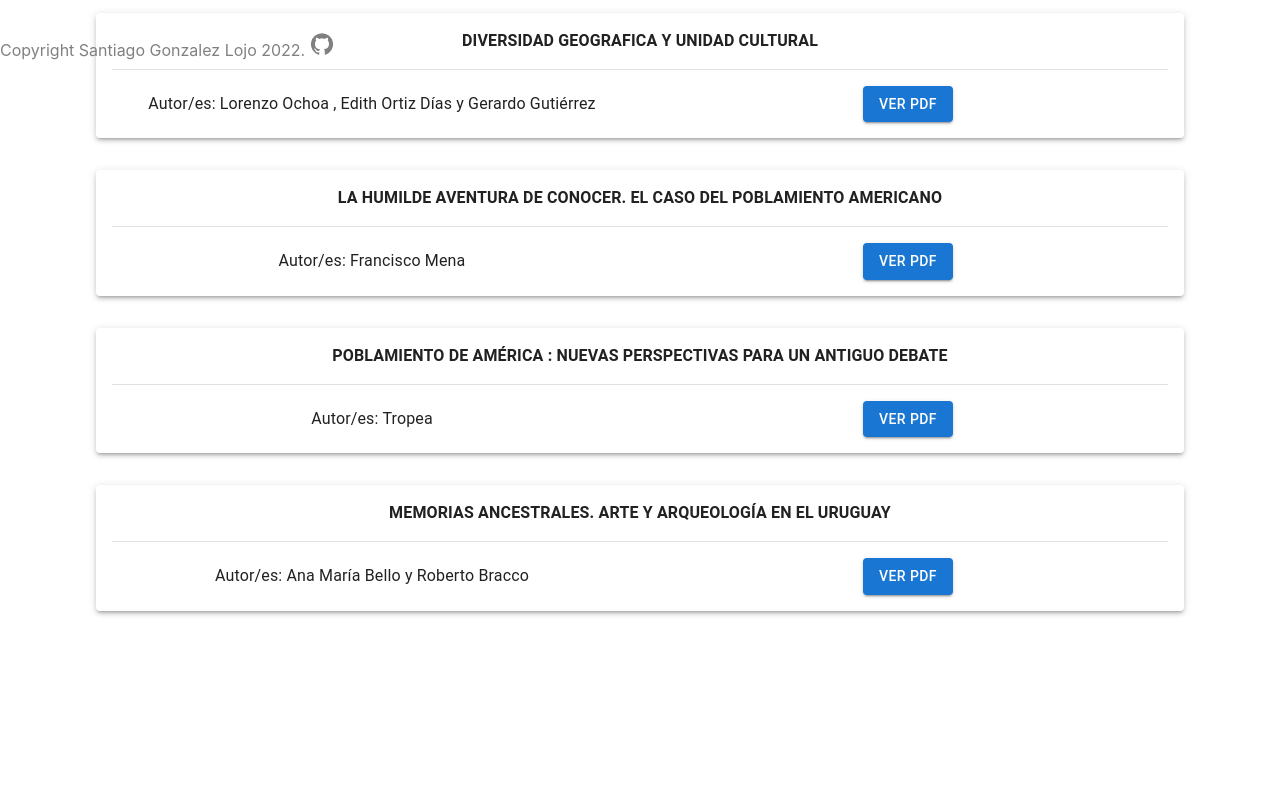
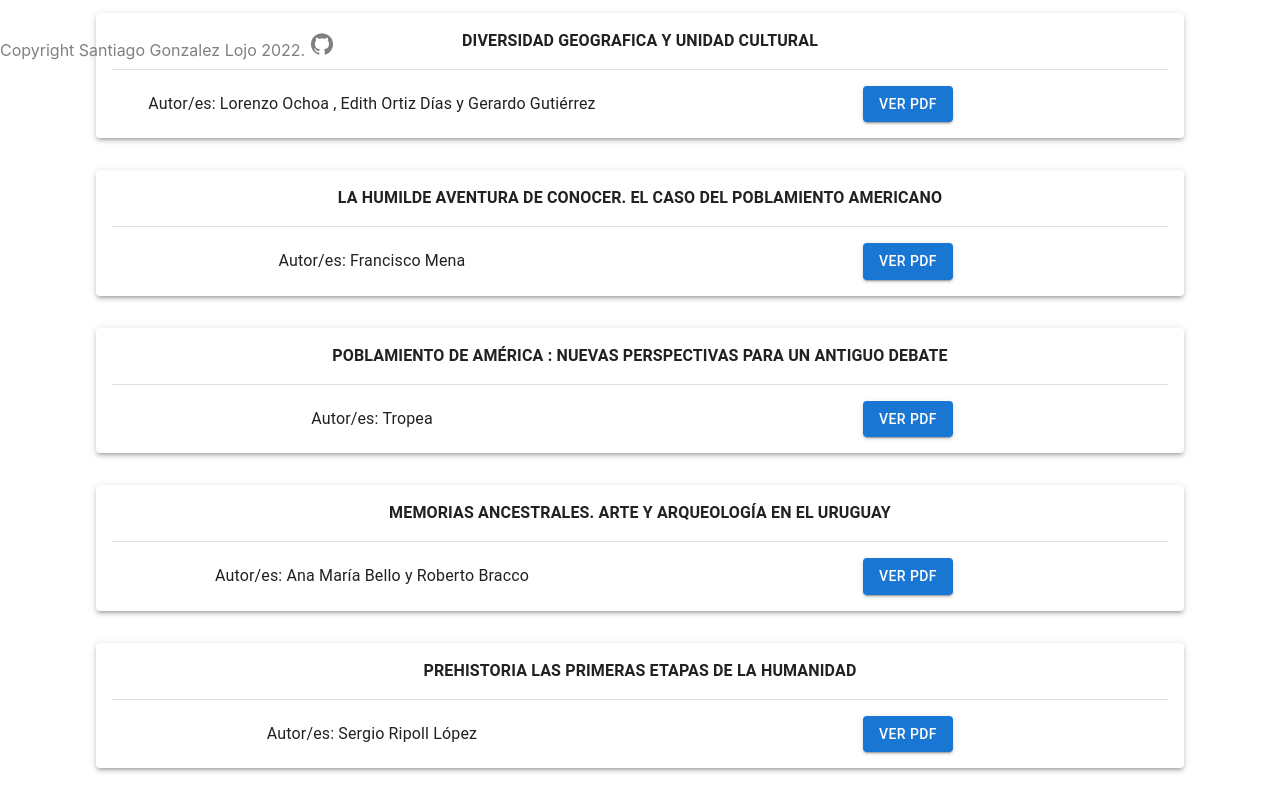
Before and after one commit to fenixlojo/historia-ipa, a React (Create React App) app: page / in a window 1280 px wide. Shown: the part 740-1540 px from the top of the page. Before the commit the page ends 1383 px from the top, so only its background shows below. Built offline with nearby package versions, Linux system fonts and the light colour scheme.

Commit message:
change to drive

```diff
--- a/src/documentos.js
+++ b/src/documentos.js
@@ -6,34 +6,39 @@ const documentos = [
     autor: "Romualdo Ibáñez. Cristian González.",
   },
   {
-    url: "https://cfe.schoology.com/attachment/2292584438/source/96c531361155b726fb4f95408e8ca82f.pdf",
+    url: "https://drive.google.com/file/d/13qHth0E2WViqi7S4ftdOnIOKHRsR9SI8/view?usp=sharing",
     titulo: "De la alfabetización académica a la alfabetización disciplinar",
     autor: "Navarro.",
   },
   {
-    url: "https://hfjeudldkafzfyracfef.supabase.co/storage/v1/object/public/documentos/Alan_Bryan_Poblamiento_originario.pdf",
+    url: "https://drive.google.com/file/d/1lnptQVxvKQ1LjjGpgU9lsIF1orR0MXo3/view?usp=sharing",
     titulo: "Alan Bryan Poblamiento originario",
     autor: "Alan Bryan",
   },
   {
-    url: "https://hfjeudldkafzfyracfef.supabase.co/storage/v1/object/public/documentos/Diversidad+geografica+y+unidad+cultural.pdf",
+    url: "https://drive.google.com/file/d/1JeT_z_4-6gpqjaNPPPzSf0f79PKXh7TY/view?usp=sharing",
     titulo: "Diversidad geografica y unidad cultural",
     autor: "Lorenzo Ochoa , Edith Ortiz Días y Gerardo Gutiérrez",
   },
   {
-    url: "https://hfjeudldkafzfyracfef.supabase.co/storage/v1/object/public/documentos/Mena.+La+humilde+aventura..pdf",
+    url: "https://drive.google.com/file/d/11wurFdfF5vS02KaoRVL_JZHjn2aKdqZS/view?usp=sharing",
     titulo: "La humilde aventura de conocer. El caso del poblamiento americano",
     autor: "Francisco Mena",
   },
   {
-    url: "https://hfjeudldkafzfyracfef.supabase.co/storage/v1/object/public/documentos/Tesis+doctoral+de+Tropea.pdf",
+    url: "https://drive.google.com/file/d/1WCSJp9VZAvIxdC77xW5uRQ-Gwor97QcO/view?usp=sharing",
     titulo: "Poblamiento de América : Nuevas perspectivas para un antiguo debate",
     autor: "Tropea",
   },
   {
-    url: "https://hfjeudldkafzfyracfef.supabase.co/storage/v1/object/public/documentos/memorias_ancestrales_cat.pdf",
+    url: "https://drive.google.com/file/d/1Bm6WBYdUMJG1Fu5sg6Kc71_rPKUs6ggJ/view?usp=sharing",
     titulo: "Memorias ancestrales. Arte y Arqueología en el Uruguay",
     autor: "Ana María Bello y Roberto Bracco",
+  },
+  {
+    url: "https://drive.google.com/file/d/1-R6_g08GrSOOEvMMvSO-aZWbPkZhWpZ5/view?usp=sharing",
+    titulo: "Prehistoria Las primeras etapas de la humanidad",
+    autor: "Sergio Ripoll López",
   },
 ];
 
```
